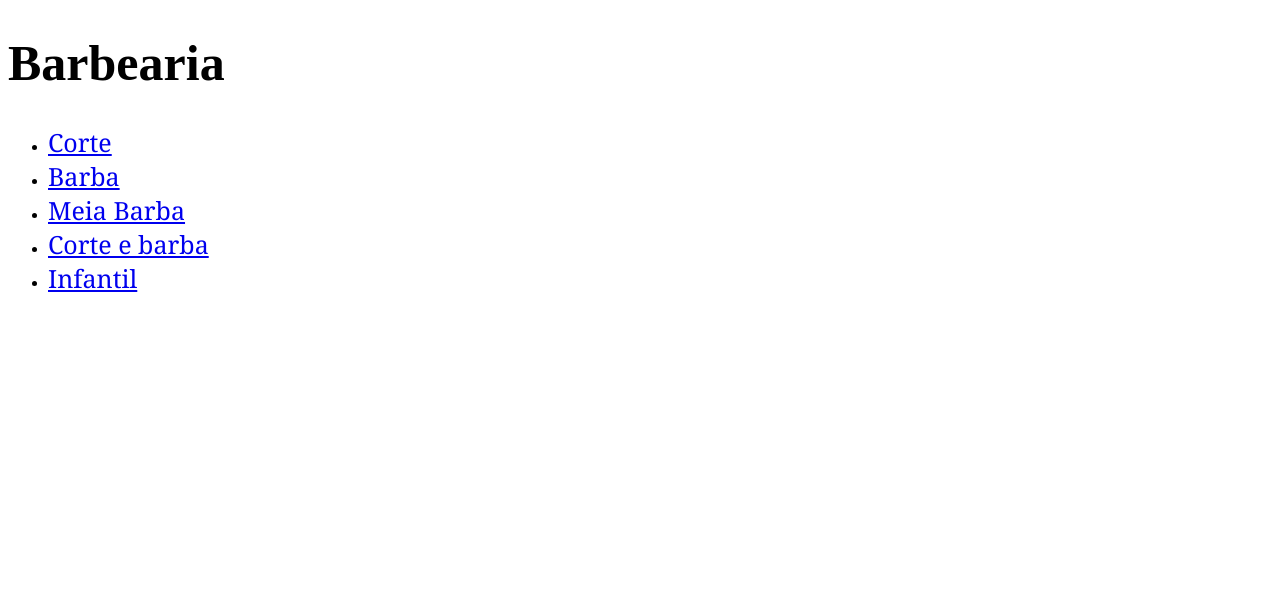
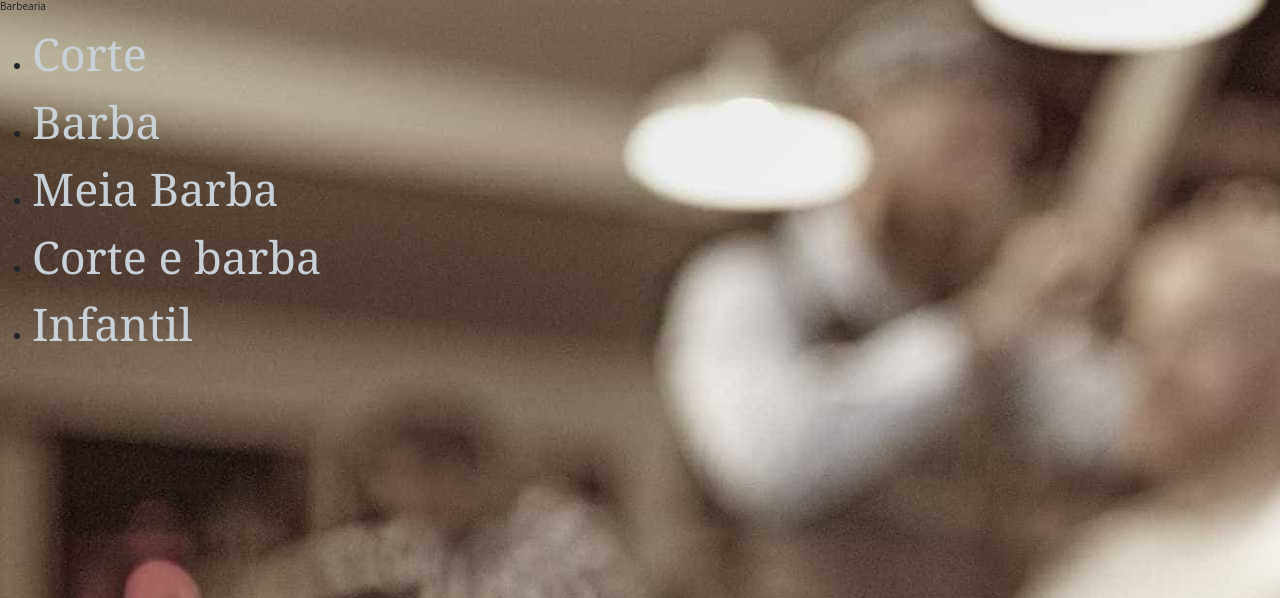
Before and after one commit to JonatanJulio/Barbearia, a Flask app: template templates/barbelist.html in a window 1280 px wide. Shown: the top 598 px of the page. Run offline with Flask 2, Linux system fonts and the light colour scheme; the template is opened without the code that fills it, so the values that code supplies are empty.

Commit message:
adicionando Imagens de fundo e botões

```diff
--- /dev/null
+++ b/css/list.css
@@ -0,0 +1,20 @@
+body{
+    background-image: url(/img/fundo-MenuPrincipal.jpg);
+   /*  width:50px;
+    height: 70%;
+    margin: 0px;
+    padding: 0px;  */
+
+
+.h1{
+    font-size: 10px;
+}
+
+ul li a{
+
+    display:inline;
+    font-size: 45px;
+    font-family: Georgia, 'Times New Roman', Times, serif;
+    text-decoration: none;
+    color: rgb(201, 209, 216);
+}
--- a/templates/barbelist.html
+++ b/templates/barbelist.html
@@ -4,21 +4,17 @@
     <meta charset="UTF-8">
     <meta http-equiv="X-UA-Compatible" content="IE=edge">
     <meta name="viewport" content="width=<device-width>, initial-scale=1.0">
+    <link rel="stylesheet" href="https://cdn.jsdelivr.net/npm/bootstrap@5.0.1/dist/css/bootstrap.min.css">
+    <script src="https://cdn.jsdelivr.net/npm/bootstrap@5.0.1/dist/js/bootstrap.min.js"></script>
     <title>Barbearia</title>
-    <style>
-        h1{
-            font-size: 50px;
-        }
 
-        ul li a{
-            font-size: 25px;
-            font-family: Georgia, 'Times New Roman', Times, serif;
-        }
+    <link rel="stylesheet" href="/css/list.css">
 
-    </style>
+
 </head>
 <body>
-    <h1>Barbearia</h1>
+
+    <h1 class="h1">Barbearia</h1>
     <ul>
         <li><a href="/templates/box_valores/valor_corte.html">Corte</a> </li>
         <li><a href="/templates/box_valores/valor_barba.html">Barba</a></li>
@@ -27,5 +23,6 @@
         <li><a href="/templates/box_valores/infantil.html">Infantil</a></li>
 
     </ul>
+
 </body>
 </html>
```
Also changed, not shown: css/index.css (added, +37 -0 lines), templates/index.html (+9 -3 lines).
